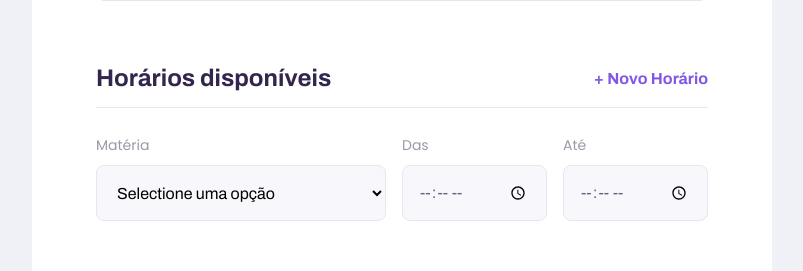
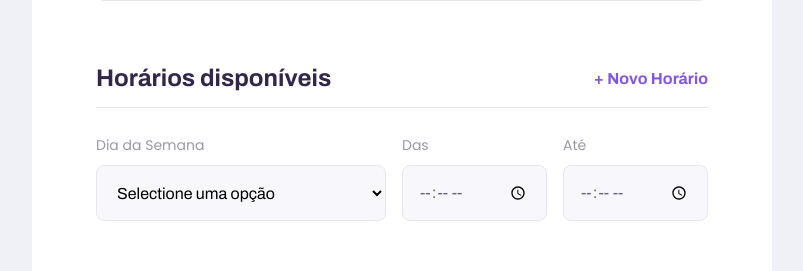
Before and after one commit to leovdn/Proffy, a React (Create React App) app in the folder web/: page /give-classes in a window 1280 px wide. Shown: the part 1238-1509 px from the top of the page, without its empty margins (238-1041 px from the left). Built offline with nearby package versions, Linux system fonts and the light colour scheme.

Commit message:
add new Schedule state field

```diff
--- a/web/src/components/Select/index.tsx
+++ b/web/src/components/Select/index.tsx
@@ -15,8 +15,8 @@
   return (
     <div className="select-block">
       <label htmlFor={name}>{label}</label>
-      <select id={name} {...rest}>
-        <option value="" disabled selected hidden>Selectione uma opção</option>
+      <select defaultValue="" id={name} {...rest}>
+        <option value="" disabled hidden>Selectione uma opção</option>
         {options.map(option => {
           return <option key={option.value} value={option.value}>{option.label}</option>
         })}
--- a/web/src/pages/TeacherForm/index.tsx
+++ b/web/src/pages/TeacherForm/index.tsx
@@ -1,4 +1,4 @@
-import React from 'react';
+import React, { useState } from 'react';
 import PageHeader from '../../components/PageHeader';
 import Input from '../../components/Input';
 import Textarea from '../../components/TextArea';
@@ -7,6 +7,17 @@
 import './styles.css';
 
 function TeacherForm() {
+  const [scheduleItems, setScheduleItems] = useState([
+    { week_day: 0, from: '', to: '' }
+  ]);
+
+  function addNewScheduleItem() {
+    setScheduleItems([
+      ...scheduleItems,
+      { week_day: 0, from: '', to: '' }
+    ]);
+  }
+
   return (
     <div id="page-teacher-form" className="container">
       <PageHeader
@@ -47,31 +58,33 @@
         <fieldset>
           <legend>
             Horários disponíveis
-            <button type="button">
+            <button type="button" onClick={addNewScheduleItem}>
               + Novo Horário
             </button>
           </legend>
 
-          <div className="schedule-item">
+            {scheduleItems.map(scheduleItem => {
+              return (
+                <div key={scheduleItem.week_day} className="schedule-item">
                   <Select
-            name="subject"
-            label="Matéria"
+                    name="week_day"
+                    label="Dia da Semana"
                     options={[
-              { value: 'Artes', label: 'Artes' },
-              { value: 'Química', label: 'Química' },
-              { value: 'Biologia', label: 'Biologia' },
-              { value: 'Matemática', label: 'Matemática' },
-              { value: 'Literatura', label: 'Literatura' },
-              { value: 'Física', label: 'Física' },
-              { value: 'Programação', label: 'Programação' },
-              { value: 'Gramática', label: 'Gramática' },
-              { value: 'História', label: 'História' },
-              { value: 'Geografia', label: 'Geografia' },
+                      { value: '0', label: 'Domingo' },
+                      { value: '1', label: 'Segunda-Feira' },
+                      { value: '2', label: 'Terça-Feira' },
+                      { value: '3', label: 'Quarta-Feira' },
+                      { value: '4', label: 'Quinta-Feira' },
+                      { value: '5', label: 'Sexta-Feira' },
+                      { value: '6', label: 'Sábado' },
                     ]}
                   />
                   <Input name="from" label="Das" type="time" />
                   <Input name="to" label="Até" type="time" />
                 </div>
+              );
+            })}
+
         </fieldset>
 
         <footer>
```
Lines whose indentation alone changed are shown as unchanged.
